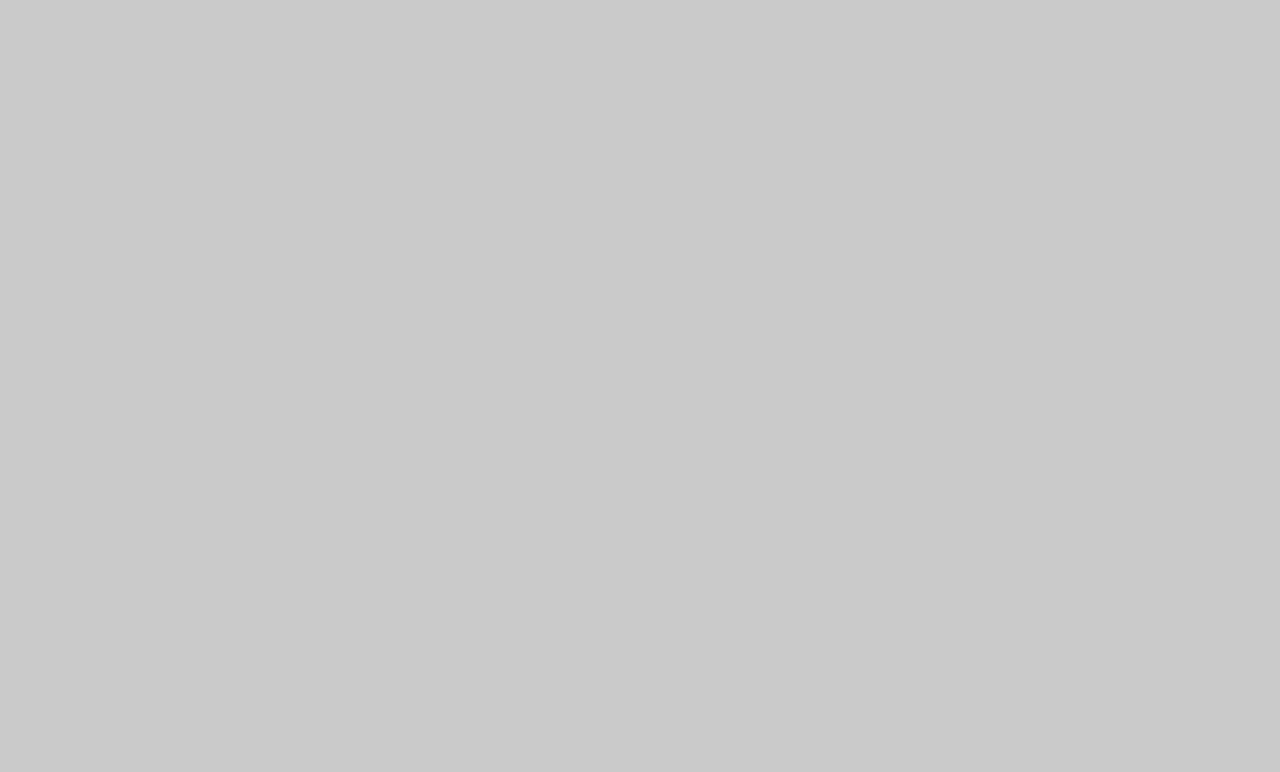
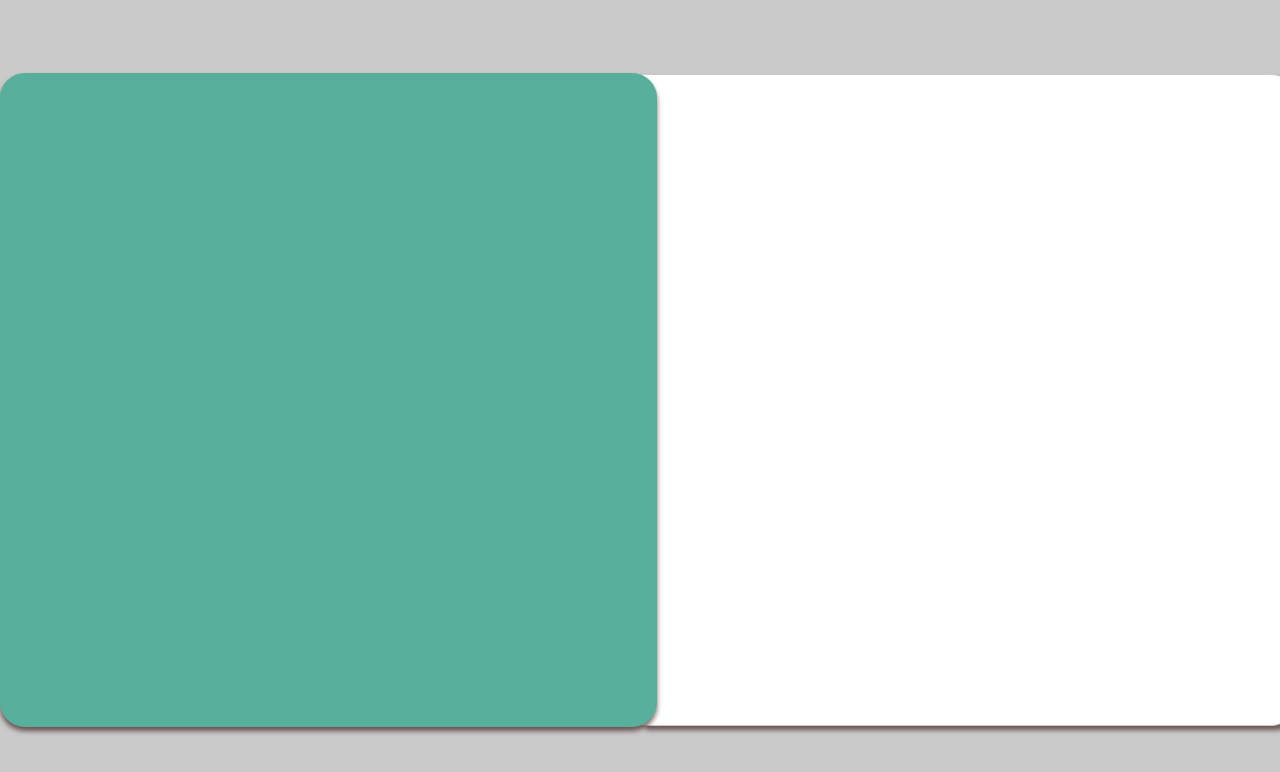
Before and after one commit to DanielQuintela/front-end, a React (Create React App) app: page /cadastro/usuario in a window 1280 px wide. Shown: the top 772 px of the page. Built offline with nearby package versions, Linux system fonts and the light colour scheme.

Commit message:
Criação das telas de cadastro

```diff
--- a/src/App.js
+++ b/src/App.js
@@ -1,7 +1,7 @@
 // import Login from './pages/LoginPage';
 // import Home from './pages/Home';
 import Routes from './router';
-import './Responsividade.css';
+// import './Responsividade.css';
 
 function App() {
   return (
--- /dev/null
+++ b/src/pages/CadastroUser/cadastroUser.css
@@ -0,0 +1,33 @@
+
+.cadastro-usuario-container {
+    display: flex;
+    justify-content: center;
+    align-items: center;
+    height: 100vh;
+    background-color: rgb(202, 202, 202);
+}
+
+.side-user-content {
+    border: 2px solid #58AF9B;
+    padding: 80px;
+    width: 500px; /* Largura da barra lateral */
+    background-color: #58AF9B; /* Cor de fundo */
+    height: 490px; /* Altura total da barra lateral */
+    position: relative; /* Posição fixa */
+    box-shadow: 0px 4px 5px rgba(44, 2, 2, 0.6);
+    border-radius: 25px;
+    color: #fff;
+}
+
+.form-user-content {
+    border: 1px solid #ccc;
+    padding: 80px;
+    width: 500px;
+    height: 490px;
+    text-align: center;
+    background-color: #fff;
+    border-radius: 0 25px 25px 0;
+    box-shadow: 5px 4px 5px rgba(44, 2, 2, 0.6);
+    margin: -16px;
+
+}
--- a/src/pages/CadastroUser/index.js
+++ b/src/pages/CadastroUser/index.js
@@ -1,3 +1,16 @@
+import "./cadastroUser.css";
+
 export default function CadastroUser() {
 
+    return (
+        <div className="cadastro-usuario-container">
+            <div className="side-user-content">
+
+            </div>
+
+            <div className="form-user-content">
+
+            </div>
+        </div>
+    )
 }
--- /dev/null
+++ b/src/pages/CadastroVeterinario/cadastroVet.css
@@ -0,0 +1,33 @@
+
+.cadastro-veterinario-container {
+    display: flex;
+    justify-content: center;
+    align-items: center;
+    height: 100vh;
+    background-color: rgb(202, 202, 202);
+}
+
+.side-content {
+    border: 2px solid #58AF9B;
+    padding: 80px;
+    width: 500px; /* Largura da barra lateral */
+    background-color: #63b0c4; /* Cor de fundo */
+    height: 490px; /* Altura total da barra lateral */
+    position: relative; /* Posição fixa */
+    box-shadow: 0px 4px 5px rgba(44, 2, 2, 0.6);
+    border-radius: 25px;
+    color: #fff;
+}
+
+.form-content {
+    border: 1px solid #ccc;
+    padding: 80px;
+    width: 500px;
+    height: 490px;
+    text-align: center;
+    background-color: #fff;
+    border-radius: 0 25px 25px 0;
+    box-shadow: 5px 4px 5px rgba(44, 2, 2, 0.6);
+    margin: -16px;
+
+}
--- /dev/null
+++ b/src/pages/CadastroVeterinario/index.js
@@ -0,0 +1,15 @@
+import "./cadastroVet.css"
+
+export default function CadastroVeterinario() {
+    return (
+        <div className="cadastro-veterinario-container">
+        <div className="side-content">
+
+        </div>
+
+        <div className="form-content">
+
+        </div>
+    </div>
+    )
+}
--- a/src/pages/LoginPage/Login.css
+++ b/src/pages/LoginPage/Login.css
@@ -12,6 +12,7 @@ display: flex;
 justify-content: center;
 align-items: center;
 height: 100vh;
+background-color: rgb(202, 202, 202);
 }
 
 .side-bar {
--- a/src/pages/LoginPage/backup.js
+++ b/src/pages/LoginPage/backup.js
@@ -1,6 +1,6 @@
 import React, { useState } from "react";
 import "./Login.css";
-import logo from "./logobus.png";
+import logo from "../../assets/logo/logo com fundo.png";
 
 export default function Login() {
   const [formData, setFormData] = useState({
--- a/src/pages/LoginPage/index.js
+++ b/src/pages/LoginPage/index.js
@@ -1,6 +1,6 @@
 import React, { useState } from "react";
 import "./Login.css";
-import logo from "./logo com fundo.png";
+import logo from "../../assets/logo/logo com fundo.png";
 import { useNavigate } from "react-router-dom";
 
 export default function Login() {
@@ -60,7 +60,7 @@ export default function Login() {
           <p>
             Abaixo para criar uma conta de veterinário
           </p>
-          <button className="input-button">Resgistrar Veterinário</button>
+          <button className="input-button" onClick={() => navigate("/cadastro/veterinario")}>Resgistrar Veterinário</button>
         </div>
         <div className="side-bar-footer">
           {/* <h3>BuscaVet</h3> */}
--- a/src/router/index.js
+++ b/src/router/index.js
@@ -3,6 +3,7 @@ import { BrowserRouter as Router, Routes, Route } from "react-router-dom";
 import Home from "../pages/Home";
 import Login from "../pages/LoginPage";
 import CadastroUser from "../pages/CadastroUser";
+import CadastroVet from "../pages/CadastroVeterinario";
 
 
 const Rota = () => {
@@ -13,6 +14,7 @@ const Rota = () => {
         <Route path="/login" element={<Login />} />
         <Route path="/home" element={<Home />} />
         <Route path="/cadastro/usuario" element={<CadastroUser />} />
+        <Route path="/cadastro/veterinario" element={<CadastroVet />} />
       </Routes>
     </Router>
   );
```
Also changed, not shown: src/assets/logo/logo com fundo.png (renamed from src/pages/LoginPage/logo com fundo.png), src/assets/logo/logobus.png (renamed from src/pages/LoginPage/logobus.png).
